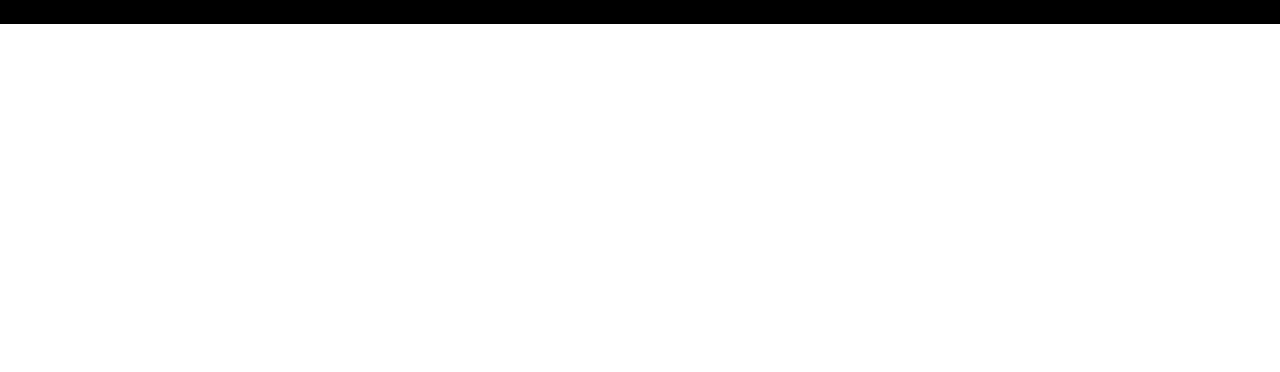
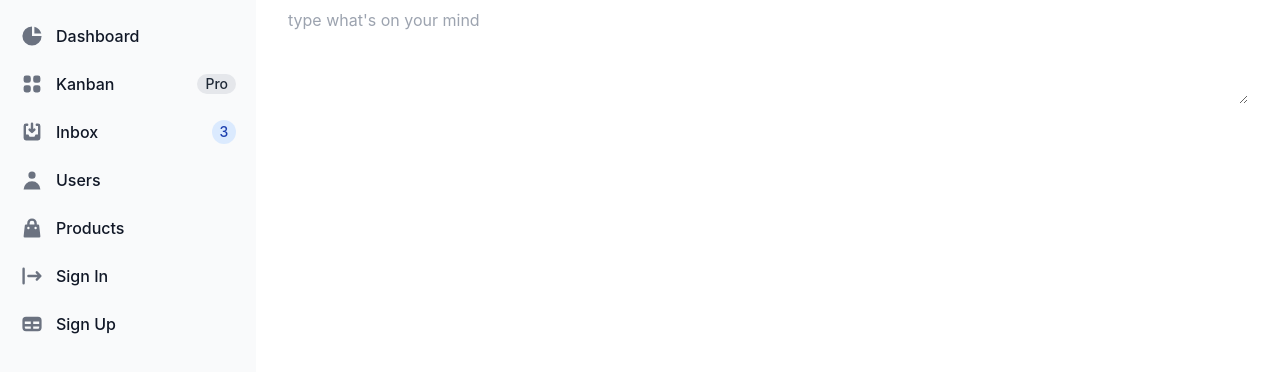
Before and after one commit to KrutikaBhatt/Samvedna, a React (Create React App) app in the folder frontend/: page / in a window 1280 px wide. Shown: the top 372 px of the page. Built offline with nearby package versions, Linux system fonts and the light colour scheme.

Commit message:
Update: Added base route

```diff
--- a/frontend/package.json
+++ b/frontend/package.json
@@ -8,6 +8,7 @@
     "@testing-library/user-event": "^13.5.0",
     "react": "^18.2.0",
     "react-dom": "^18.2.0",
+    "react-router-dom": "^6.10.0",
     "react-scripts": "5.0.1",
     "web-vitals": "^2.1.4"
   },
--- a/frontend/src/App.js
+++ b/frontend/src/App.js
@@ -1,7 +1,15 @@
+import { Navbar } from "./components/Navbar";
+import { Home } from "./components/Home";
+import { BrowserRouter, Routes, Route } from "react-router-dom";
 function App() {
   return (
     <div className="App">
-      <div className=" bg-black ">KALMAL</div>
+      <BrowserRouter>
+        <Routes>
+          <Route exact path="/" element={<Home />} />
+        </Routes>
+      </BrowserRouter>
+      <Navbar />
     </div>
   );
 }
--- /dev/null
+++ b/frontend/src/components/Home.js
@@ -0,0 +1,16 @@
+import React from "react";
+
+export const Home = () => {
+  return (
+    <div class="sm:ml-64">
+      <div className="px-8 pt-2">
+        <textarea
+          placeholder="type what's on your mind"
+          name="post"
+          id=""
+          className="w-full"
+          rows="4"></textarea>
+      </div>
+    </div>
+  );
+};
--- /dev/null
+++ b/frontend/src/components/Navbar.js
@@ -0,0 +1,162 @@
+import React from "react";
+
+export const Navbar = () => {
+  return (
+    <div>
+      <button
+        data-drawer-target="default-sidebar"
+        data-drawer-toggle="default-sidebar"
+        aria-controls="default-sidebar"
+        type="button"
+        class="inline-flex items-center p-2 mt-2 ml-3 text-sm text-gray-500 rounded-lg md:hidden hover:bg-gray-100 focus:outline-none focus:ring-2 focus:ring-gray-200 dark:text-gray-400 dark:hover:bg-gray-700 dark:focus:ring-gray-600">
+        <span class="sr-only">Open sidebar</span>
+        <svg
+          class="w-6 h-6"
+          aria-hidden="true"
+          fill="currentColor"
+          viewBox="0 0 20 20"
+          xmlns="http://www.w3.org/2000/svg">
+          <path
+            clip-rule="evenodd"
+            fill-rule="evenodd"
+            d="M2 4.75A.75.75 0 012.75 4h14.5a.75.75 0 010 1.5H2.75A.75.75 0 012 4.75zm0 10.5a.75.75 0 01.75-.75h7.5a.75.75 0 010 1.5h-7.5a.75.75 0 01-.75-.75zM2 10a.75.75 0 01.75-.75h14.5a.75.75 0 010 1.5H2.75A.75.75 0 012 10z"></path>
+        </svg>
+      </button>
+
+      <aside
+        id="default-sidebar"
+        class="fixed top-0 left-0 z-40 w-64 h-screen transition-transform -translate-x-full sm:translate-x-0"
+        aria-label="Sidebar">
+        <div class="h-full px-3 py-4 overflow-y-auto bg-gray-50 dark:bg-gray-800">
+          <ul class="space-y-2 font-medium">
+            <li>
+              <a
+                href="#"
+                class="flex items-center p-2 text-gray-900 rounded-lg dark:text-white hover:bg-gray-100 dark:hover:bg-gray-700">
+                <svg
+                  aria-hidden="true"
+                  class="w-6 h-6 text-gray-500 transition duration-75 dark:text-gray-400 group-hover:text-gray-900 dark:group-hover:text-white"
+                  fill="currentColor"
+                  viewBox="0 0 20 20"
+                  xmlns="http://www.w3.org/2000/svg">
+                  <path d="M2 10a8 8 0 018-8v8h8a8 8 0 11-16 0z"></path>
+                  <path d="M12 2.252A8.014 8.014 0 0117.748 8H12V2.252z"></path>
+                </svg>
+                <span class="ml-3">Dashboard</span>
+              </a>
+            </li>
+            <li>
+              <a
+                href="#"
+                class="flex items-center p-2 text-gray-900 rounded-lg dark:text-white hover:bg-gray-100 dark:hover:bg-gray-700">
+                <svg
+                  aria-hidden="true"
+                  class="flex-shrink-0 w-6 h-6 text-gray-500 transition duration-75 dark:text-gray-400 group-hover:text-gray-900 dark:group-hover:text-white"
+                  fill="currentColor"
+                  viewBox="0 0 20 20"
+                  xmlns="http://www.w3.org/2000/svg">
+                  <path d="M5 3a2 2 0 00-2 2v2a2 2 0 002 2h2a2 2 0 002-2V5a2 2 0 00-2-2H5zM5 11a2 2 0 00-2 2v2a2 2 0 002 2h2a2 2 0 002-2v-2a2 2 0 00-2-2H5zM11 5a2 2 0 012-2h2a2 2 0 012 2v2a2 2 0 01-2 2h-2a2 2 0 01-2-2V5zM11 13a2 2 0 012-2h2a2 2 0 012 2v2a2 2 0 01-2 2h-2a2 2 0 01-2-2v-2z"></path>
+                </svg>
+                <span class="flex-1 ml-3 whitespace-nowrap">Kanban</span>
+                <span class="inline-flex items-center justify-center px-2 ml-3 text-sm font-medium text-gray-800 bg-gray-200 rounded-full dark:bg-gray-700 dark:text-gray-300">
+                  Pro
+                </span>
+              </a>
+            </li>
+            <li>
+              <a
+                href="#"
+                class="flex items-center p-2 text-gray-900 rounded-lg dark:text-white hover:bg-gray-100 dark:hover:bg-gray-700">
+                <svg
+                  aria-hidden="true"
+                  class="flex-shrink-0 w-6 h-6 text-gray-500 transition duration-75 dark:text-gray-400 group-hover:text-gray-900 dark:group-hover:text-white"
+                  fill="currentColor"
+                  viewBox="0 0 20 20"
+                  xmlns="http://www.w3.org/2000/svg">
+                  <path d="M8.707 7.293a1 1 0 00-1.414 1.414l2 2a1 1 0 001.414 0l2-2a1 1 0 00-1.414-1.414L11 7.586V3a1 1 0 10-2 0v4.586l-.293-.293z"></path>
+                  <path d="M3 5a2 2 0 012-2h1a1 1 0 010 2H5v7h2l1 2h4l1-2h2V5h-1a1 1 0 110-2h1a2 2 0 012 2v10a2 2 0 01-2 2H5a2 2 0 01-2-2V5z"></path>
+                </svg>
+                <span class="flex-1 ml-3 whitespace-nowrap">Inbox</span>
+                <span class="inline-flex items-center justify-center w-3 h-3 p-3 ml-3 text-sm font-medium text-blue-800 bg-blue-100 rounded-full dark:bg-blue-900 dark:text-blue-300">
+                  3
+                </span>
+              </a>
+            </li>
+            <li>
+              <a
+                href="#"
+                class="flex items-center p-2 text-gray-900 rounded-lg dark:text-white hover:bg-gray-100 dark:hover:bg-gray-700">
+                <svg
+                  aria-hidden="true"
+                  class="flex-shrink-0 w-6 h-6 text-gray-500 transition duration-75 dark:text-gray-400 group-hover:text-gray-900 dark:group-hover:text-white"
+                  fill="currentColor"
+                  viewBox="0 0 20 20"
+                  xmlns="http://www.w3.org/2000/svg">
+                  <path
+                    fill-rule="evenodd"
+                    d="M10 9a3 3 0 100-6 3 3 0 000 6zm-7 9a7 7 0 1114 0H3z"
+                    clip-rule="evenodd"></path>
+                </svg>
+                <span class="flex-1 ml-3 whitespace-nowrap">Users</span>
+              </a>
+            </li>
+            <li>
+              <a
+                href="#"
+                class="flex items-center p-2 text-gray-900 rounded-lg dark:text-white hover:bg-gray-100 dark:hover:bg-gray-700">
+                <svg
+                  aria-hidden="true"
+                  class="flex-shrink-0 w-6 h-6 text-gray-500 transition duration-75 dark:text-gray-400 group-hover:text-gray-900 dark:group-hover:text-white"
+                  fill="currentColor"
+                  viewBox="0 0 20 20"
+                  xmlns="http://www.w3.org/2000/svg">
+                  <path
+                    fill-rule="evenodd"
+                    d="M10 2a4 4 0 00-4 4v1H5a1 1 0 00-.994.89l-1 9A1 1 0 004 18h12a1 1 0 00.994-1.11l-1-9A1 1 0 0015 7h-1V6a4 4 0 00-4-4zm2 5V6a2 2 0 10-4 0v1h4zm-6 3a1 1 0 112 0 1 1 0 01-2 0zm7-1a1 1 0 100 2 1 1 0 000-2z"
+                    clip-rule="evenodd"></path>
+                </svg>
+                <span class="flex-1 ml-3 whitespace-nowrap">Products</span>
+              </a>
+            </li>
+            <li>
+              <a
+                href="#"
+                class="flex items-center p-2 text-gray-900 rounded-lg dark:text-white hover:bg-gray-100 dark:hover:bg-gray-700">
+                <svg
+                  aria-hidden="true"
+                  class="flex-shrink-0 w-6 h-6 text-gray-500 transition duration-75 dark:text-gray-400 group-hover:text-gray-900 dark:group-hover:text-white"
+                  fill="currentColor"
+                  viewBox="0 0 20 20"
+                  xmlns="http://www.w3.org/2000/svg">
+                  <path
+                    fill-rule="evenodd"
+                    d="M3 3a1 1 0 00-1 1v12a1 1 0 102 0V4a1 1 0 00-1-1zm10.293 9.293a1 1 0 001.414 1.414l3-3a1 1 0 000-1.414l-3-3a1 1 0 10-1.414 1.414L14.586 9H7a1 1 0 100 2h7.586l-1.293 1.293z"
+                    clip-rule="evenodd"></path>
+                </svg>
+                <span class="flex-1 ml-3 whitespace-nowrap">Sign In</span>
+              </a>
+            </li>
+            <li>
+              <a
+                href="#"
+                class="flex items-center p-2 text-gray-900 rounded-lg dark:text-white hover:bg-gray-100 dark:hover:bg-gray-700">
+                <svg
+                  aria-hidden="true"
+                  class="flex-shrink-0 w-6 h-6 text-gray-500 transition duration-75 dark:text-gray-400 group-hover:text-gray-900 dark:group-hover:text-white"
+                  fill="currentColor"
+                  viewBox="0 0 20 20"
+                  xmlns="http://www.w3.org/2000/svg">
+                  <path
+                    fill-rule="evenodd"
+                    d="M5 4a3 3 0 00-3 3v6a3 3 0 003 3h10a3 3 0 003-3V7a3 3 0 00-3-3H5zm-1 9v-1h5v2H5a1 1 0 01-1-1zm7 1h4a1 1 0 001-1v-1h-5v2zm0-4h5V8h-5v2zM9 8H4v2h5V8z"
+                    clip-rule="evenodd"></path>
+                </svg>
+                <span class="flex-1 ml-3 whitespace-nowrap">Sign Up</span>
+              </a>
+            </li>
+          </ul>
+        </div>
+      </aside>
+    </div>
+  );
+};
```
